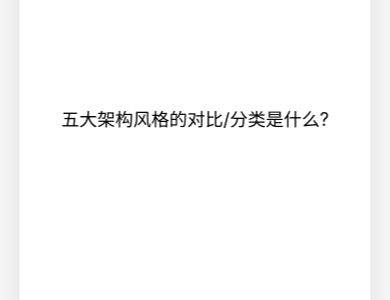
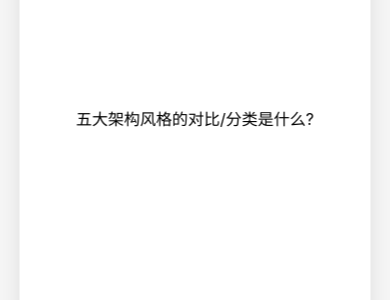
Before and after one commit to wujiaming88/wujiaming88.github.io, a Jekyll site: the page study-cards.html, which Jekyll copies as it is, in a window 390 px wide. Shown: the part 536-836 px from the top of the page. Built offline with Jekyll 4.4.1, drawn with Linux system fonts in a browser that asks for light colours; some of the changed text lies outside the part shown.

Commit message:
fix: mobile table overflow in study cards
- Add overflow-x: auto to card-back content and tables
- Reduce font sizes on mobile for better fit
- Add white-space: nowrap to table cells for scrollable tables
- Smaller padding on mobile

```diff
--- a/study-cards.html
+++ b/study-cards.html
@@ -218,22 +218,30 @@
     }
 
     .card-back .card-content {
-      font-size: 16px;
+      font-size: 15px;
       text-align: left;
+      overflow-x: auto;
+      overflow-y: auto;
+      -webkit-overflow-scrolling: touch;
+      max-width: 100%;
     }
 
     .card-back table {
       width: 100%;
       border-collapse: collapse;
       margin: 8px 0;
-      font-size: 13px;
+      font-size: 12px;
+      display: block;
+      overflow-x: auto;
+      -webkit-overflow-scrolling: touch;
     }
 
     .card-back th,
     .card-back td {
-      padding: 8px;
+      padding: 6px 8px;
       border: 1px solid var(--border-color);
       text-align: left;
+      white-space: nowrap;
     }
 
     .card-back th {
@@ -343,7 +351,20 @@
       }
 
       .card-content {
-        font-size: 18px;
+        font-size: 16px;
+      }
+
+      .card-back .card-content {
+        font-size: 13px;
+      }
+
+      .card-back table {
+        font-size: 11px;
+      }
+
+      .card-back th,
+      .card-back td {
+        padding: 4px 6px;
       }
 
       .action-btn {
```
